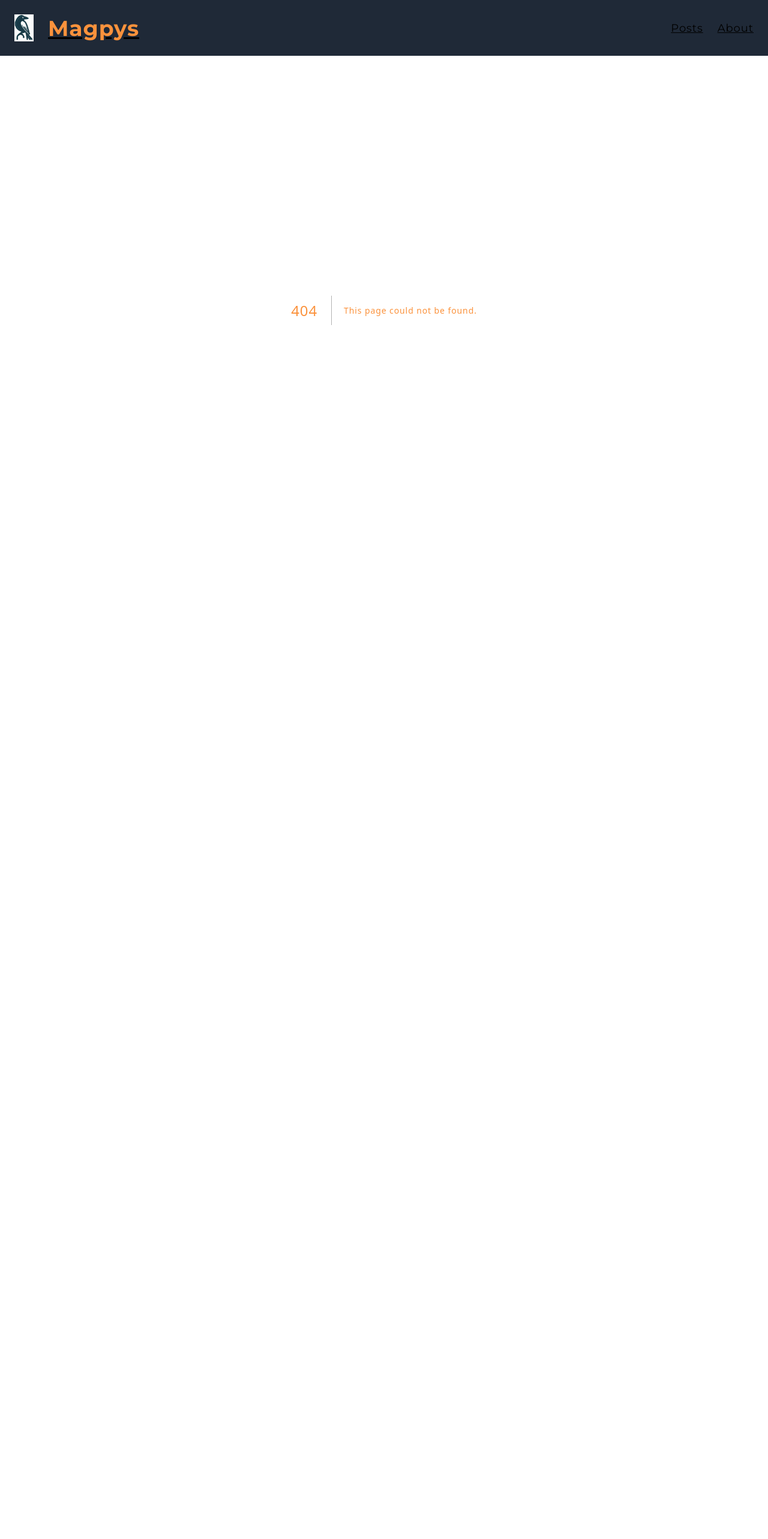
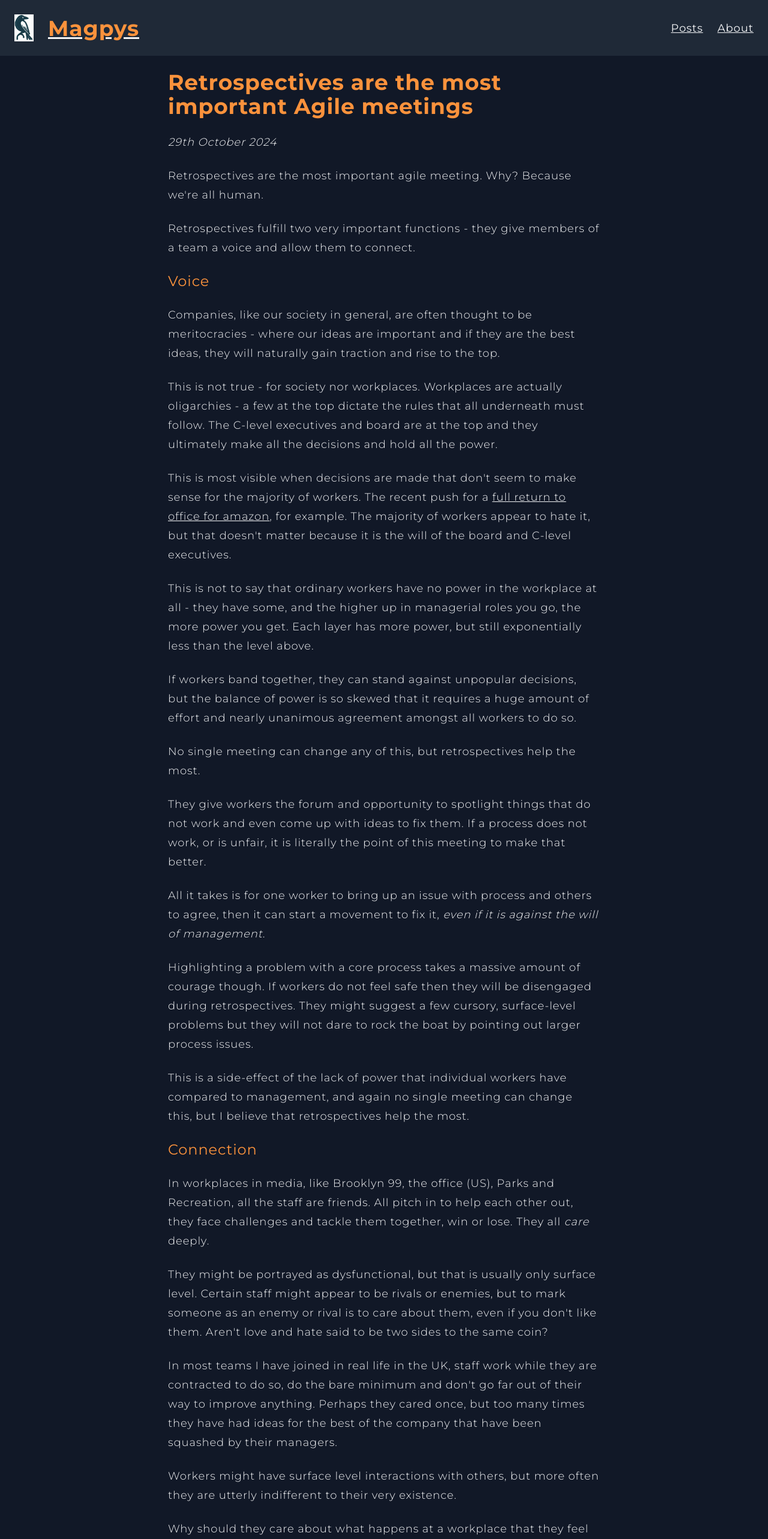
Before and after one commit to magpys/dan-blog, a Next.js app: page /retrospectives-are-most-important in a window 1280 px wide. Before the commit this address had no page. Shown: the top 2566 px of the page at 60% size. Before the commit the page ends 941 px from the top, so only its background shows below. Built offline with nearby package versions, Linux system fonts and the light colour scheme.

Commit message:
Add the retrospectives post

```diff
--- /dev/null
+++ b/app/(posts)/retrospectives-are-most-important/page.mdx
@@ -0,0 +1,99 @@
+# Retrospectives are the most important Agile meetings
+
+*29th October 2024*
+
+Retrospectives are the most important agile meeting. Why? Because we're all human.
+
+Retrospectives fulfill two very important functions - they give members of a team a voice and allow them to connect.
+
+## Voice
+
+Companies, like our society in general, are often thought to be meritocracies - where our ideas are important and if
+they are the best ideas, they will naturally gain traction and rise to the top.
+
+This is not true - for society nor workplaces. Workplaces are actually oligarchies - a few at the top dictate the rules
+that all underneath must follow. The C-level executives and board are at the top and they ultimately make all the
+decisions and hold all the power.
+
+This is most visible when decisions are made that don't seem to make sense for the majority of workers. The recent
+push for a [full return to office for amazon](https://www.bbc.co.uk/news/articles/czj99ln72k9o),
+for example. The majority of workers appear to hate it, but that doesn't matter because it is the will of the board
+and C-level executives.
+
+This is not to say that ordinary workers have no power in the workplace at all - they have some, and the higher up in
+managerial roles you go, the more power you get. Each layer has more power, but still exponentially less than the
+level above.
+
+If workers band together, they can stand against unpopular decisions, but the balance of power is so skewed that it
+requires a huge amount of effort and nearly unanimous agreement amongst all workers to do so.
+
+No single meeting can change any of this, but retrospectives help the most.
+
+They give workers the forum and opportunity to spotlight things that do not work and even come up with ideas to fix
+them. If a process does not work, or is unfair, it is literally the point of this meeting to make that better.
+
+All it takes is for one worker to bring up an issue with process and others to agree, then it can start a movement to
+fix it, *even if it is against the will of management*.
+
+Highlighting a problem with a core process takes a massive amount of courage though. If workers do not feel safe then
+they will be disengaged during retrospectives. They might suggest a few cursory, surface-level problems but they will
+not dare to rock the boat by pointing out larger process issues.
+
+This is a side-effect of the lack of power that individual workers have compared to management, and again no single
+meeting can change this, but I believe that retrospectives help the most.
+
+## Connection
+
+In workplaces in media, like Brooklyn 99, the office (US), Parks and Recreation, all the staff are friends.
+All pitch in to help each other out, they face challenges and tackle them together, win or lose. They all *care* deeply.
+
+They might be portrayed as dysfunctional, but that is usually only surface level. Certain staff might appear to be
+rivals or enemies, but to mark someone as an enemy or rival is to care about them, even if you don't like them. Aren't
+love and hate said to be two sides to the same coin?
+
+In most teams I have joined in real life in the UK, staff work while they are contracted to do so, do the bare minimum
+and don't go far out of their way to improve anything. Perhaps they cared once, but too many times they have had ideas
+for the best of the company that have been squashed by their managers.
+
+Workers might have surface level interactions with others, but more often they are utterly indifferent to their very
+existence.
+
+Why should they care about what happens at a workplace that they feel fundamentally does not care about them?
+They are **apathetic**.
+
+They certainly have a point. However, logical though this line of thought may seem, I argue that it is in fact
+illogical and outright harmful to their very humanity.
+
+It is not logical because workers spend eight hours of their day doing work. That is a very long time to do something
+that you fundamentally disagree with, week after week, month after month.
+
+Being apathetic is being numb. Your mind shuts down. You essentially waste half of the time you are awake.
+Is it not better, if you can, to find some way to care about what you're doing?
+
+Some jobs genuinely [do not need to exist](https://en.wikipedia.org/wiki/Bullshit_Jobs), but I think most fulfill a
+purpose, however small and humble that purpose might be. if the job has a reason for existing then fundamentally there
+is no reason that we need be apathetic towards it. We might wish it were larger, but it is not fundamentally pointless.
+
+This is where I believe retrospectives can help. Not in all cases, in all workplaces, but it's the best chance you have.
+
+Retrospectives are an opportunity to be vulnerable with those in your team. Start small, point out a small area in a
+codebase perhaps that irritates you. If others have worked within it, chances are they will be irritated by it too.
+
+That resonance between humans is the starting point to do something about it, and the safety found in that resonance
+allows you to bring up larger and larger problems until you feel comfortable talking about core, fundamental problems
+and genuinely finding a way to tackle them, together.
+
+I don't think it's possible to get to those idealised media workplaces, but I think we all deserve a workplace in
+which we can care.
+
+## Conclusion
+
+Apathy is hell.
+
+No single meeting can remedy it, nor be a shield against it, but retrospectives **can** help.
+
+They can be a first step towards connecting with your team, towards changing things for the better. Or they can help
+to uncover issues that if left unchecked would cause a gradual decay into apathy.
+
+It takes effort and courage to point out problems, to be vulnerable, but isn't the risk worthwhile if it pushes us away
+from nihilism?
--- a/app/(posts)/two-weeks-writing/page.mdx
+++ b/app/(posts)/two-weeks-writing/page.mdx
@@ -2,6 +2,8 @@ import Link from "next/link";
 import Image from "next/image";
 
 # What I've learned after trying to write for two weeks
+
+*22nd October 2024*
 
 I like writing far more than I imagined I would.
 
--- a/app/page.tsx
+++ b/app/page.tsx
@@ -7,6 +7,11 @@ type Post = {
 };
 
 const posts: Post[] = [
+  {
+    title: "Retrospectives are the most important Agile meetings",
+    href: "/retrospectives-are-most-important",
+    postDate: new Date("2024-10-29"),
+  },
   {
     title: "What I've learned after trying to write for two weeks",
     href: "/two-weeks-writing",
```
